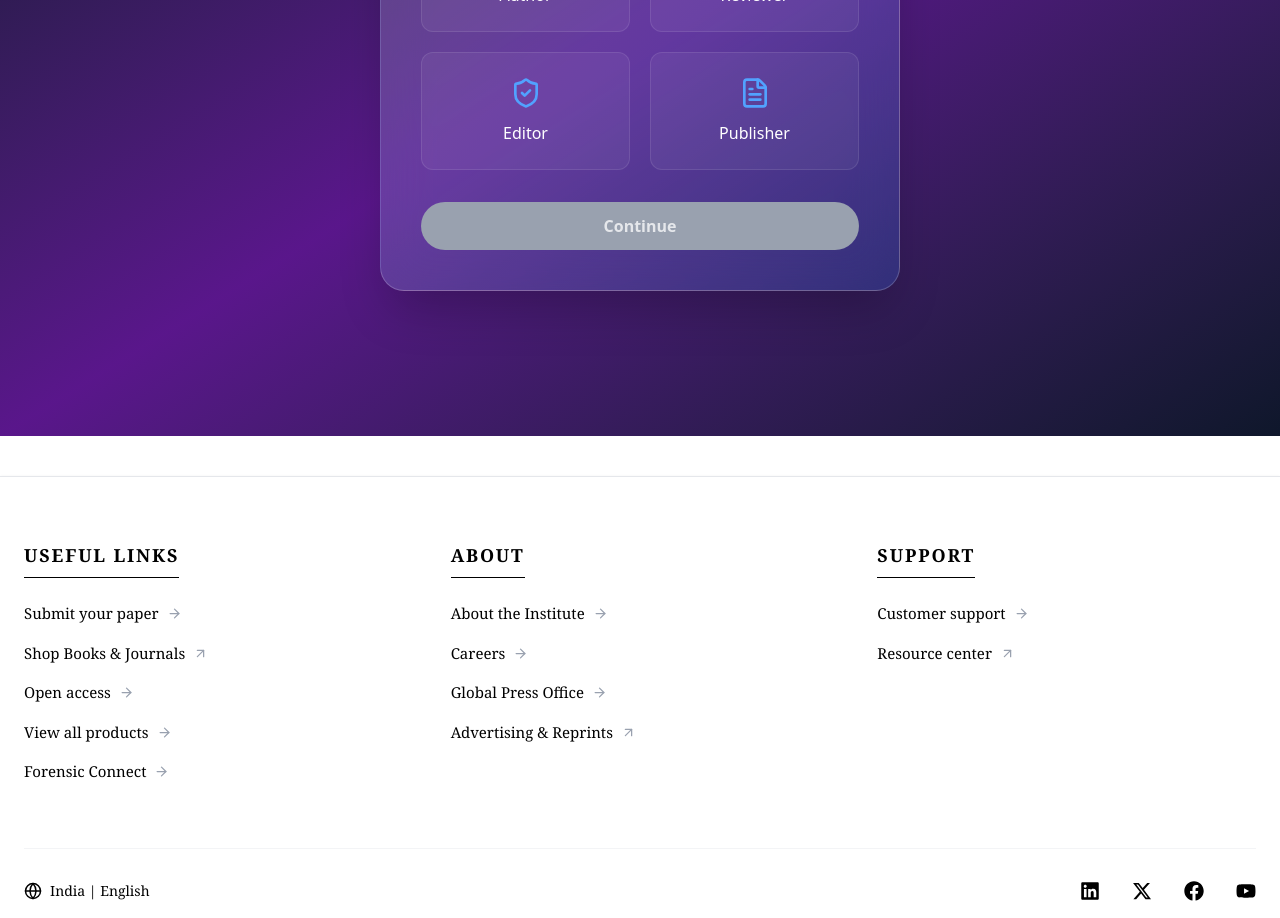
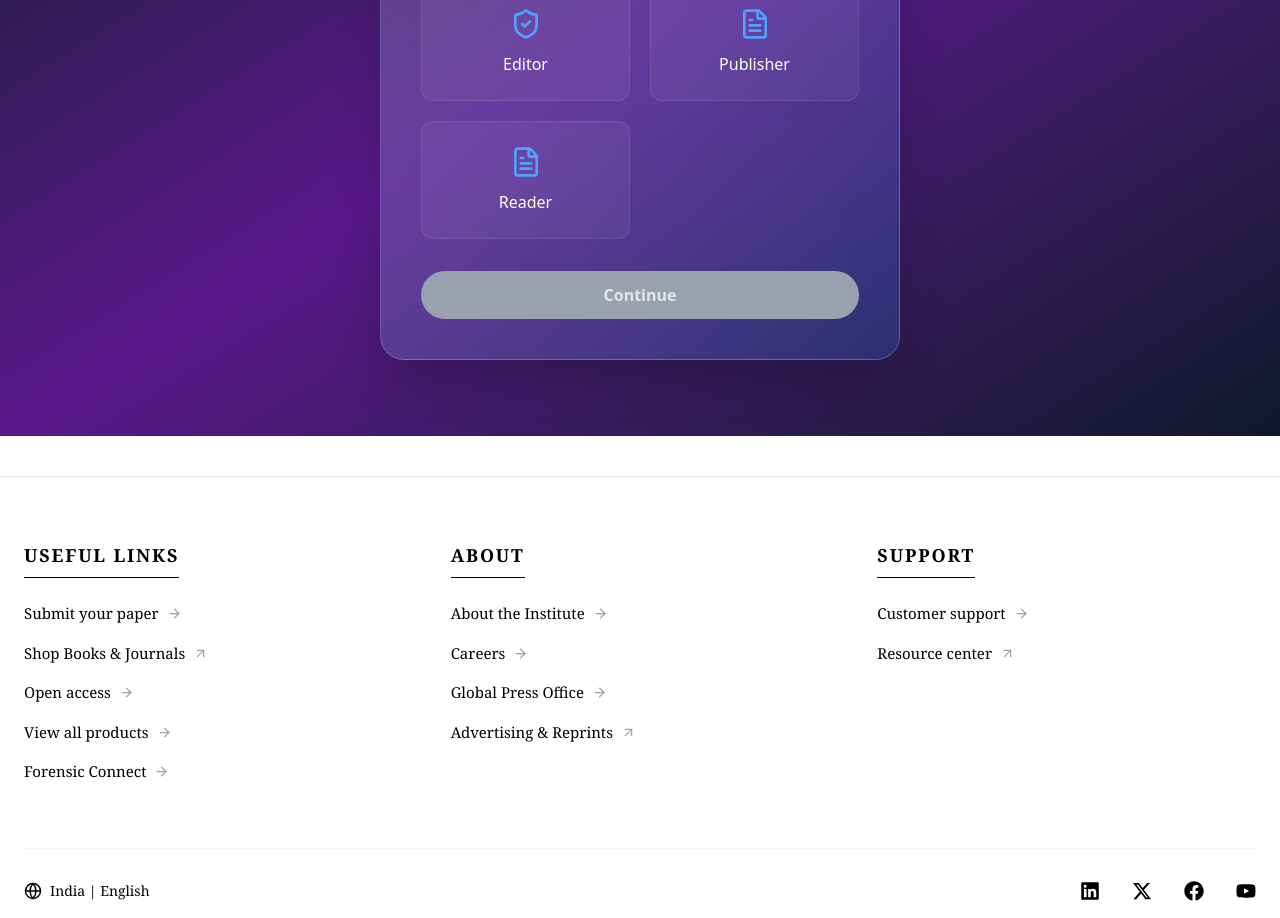
Before and after one commit to Santaravind/Forensic_Journal, a React (Vite) app: page /login in a window 1280 px wide. Shown: the part 1260-2178 px from the top of the page. Built offline with nearby package versions, Linux system fonts and the light colour scheme.

Commit message:
new role added !!

```diff
--- a/src/components/auth/Login.jsx
+++ b/src/components/auth/Login.jsx
@@ -178,7 +178,8 @@ export default function Login() {
     { name: "author", label: "Author", icon: <User size={32} /> },
     { name: "reviewer", label: "Reviewer", icon: <BookOpen size={32} /> },
     { name: "editor", label: "Editor", icon: <ShieldCheck size={32} /> },
-    { name: "publisher", label: "Publisher", icon: <FileText size={32} /> }
+    { name: "publisher", label: "Publisher", icon: <FileText size={32} /> },
+    { name: "reader", label: "Reader", icon: <FileText size={32} /> }
   ];
 
   return (
```
